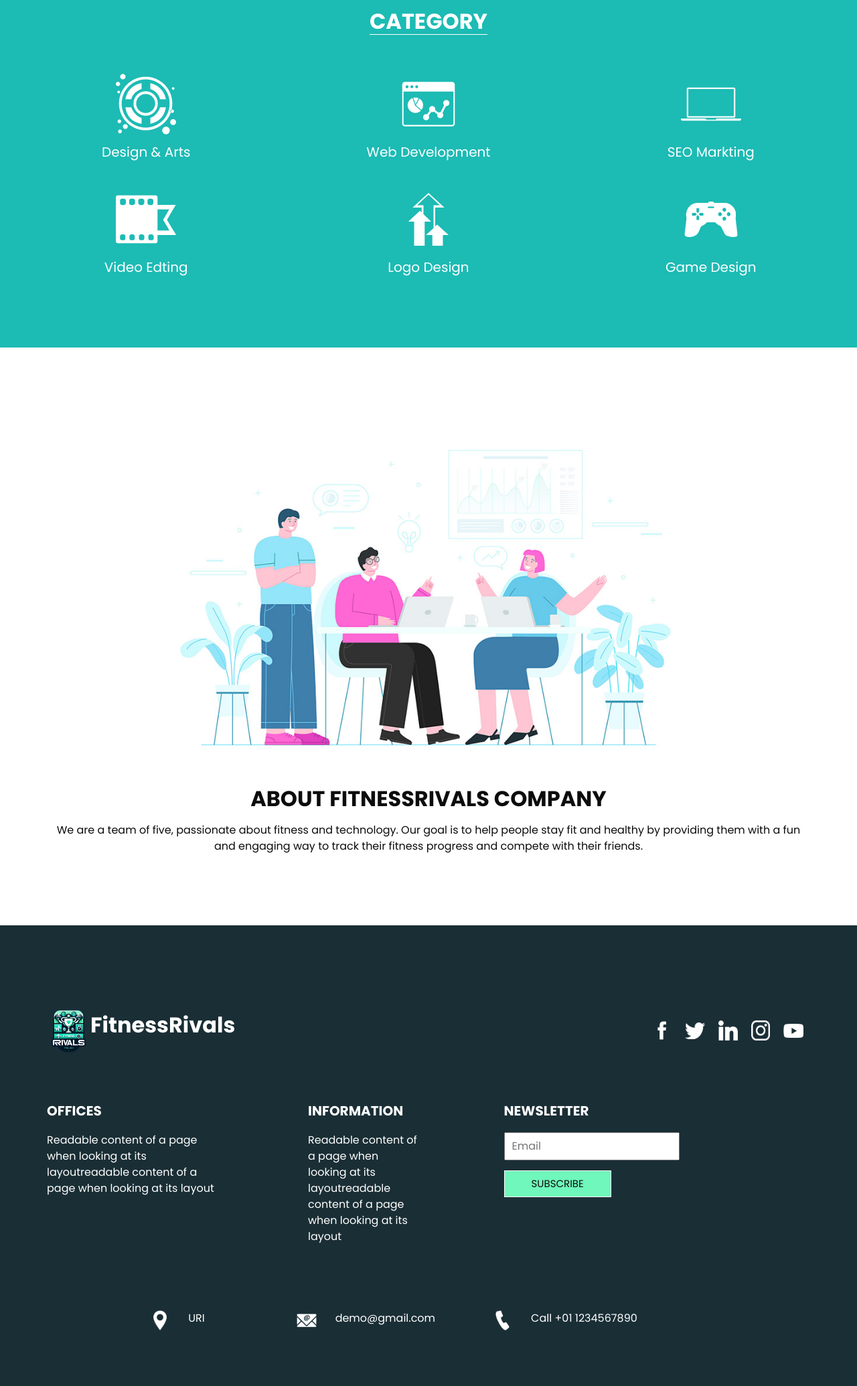
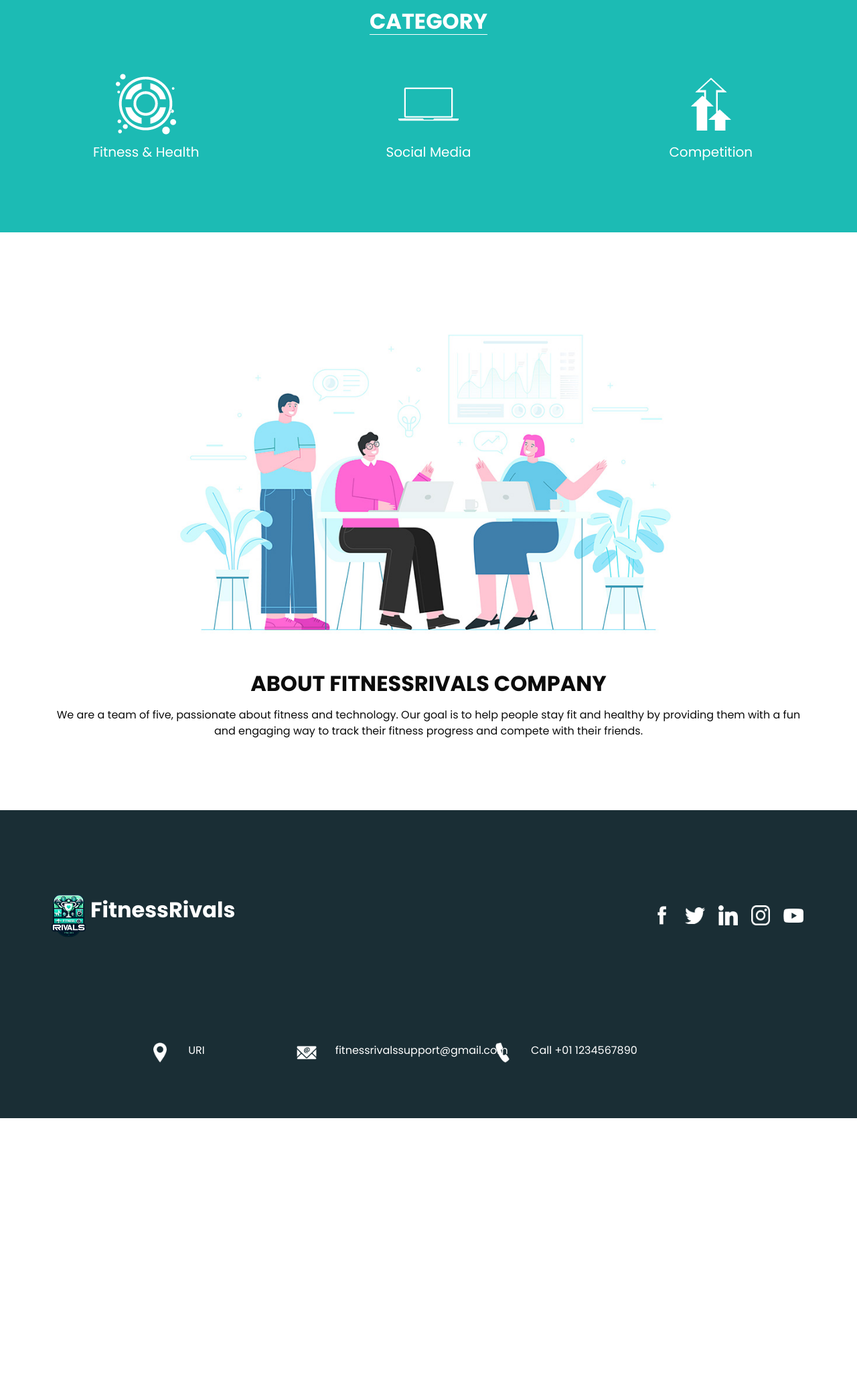
Before and after one commit to yash7210/CSC305_Team16, a plain HTML site: page docs/index.html in a window 1280 px wide. Shown: the part 1440-3510 px from the top of the page at 67% size. After the commit the page ends 3110 px from the top, so only its background shows below. Drawn offline with Linux system fonts and the light colour scheme.

Commit message:
Update index.html

```diff
--- a/docs/index.html
+++ b/docs/index.html
@@ -88,7 +88,6 @@
     <!-- end slider section -->
   </div>
 
-
   <!-- experience section -->
 
   <section class="experience_section layout_padding">
@@ -113,14 +112,6 @@
               The app also allows you to track your progress and see how you stack up against your friends.
               Whether you are looking to lose weight, get in shape, or just stay active, FitnessRivals is the perfect app for you.
             </p>
-            <div class="btn-box">
-              <a href="" class="btn-1">
-                Read More
-              </a>
-              <a href="" class="btn-2">
-                Hire
-              </a>
-            </div>
           </div>
         </div>
 
@@ -146,17 +137,7 @@
           </div>
           <div class="detail-box">
             <h5>
-              Design & Arts
-            </h5>
-          </div>
-        </div>
-        <div class="box">
-          <div class="img-box">
-            <img src="images/c2.png" alt="">
-          </div>
-          <div class="detail-box">
-            <h5>
-              Web Development
+              Fitness & Health
             </h5>
           </div>
         </div>
@@ -166,17 +147,7 @@
           </div>
           <div class="detail-box">
             <h5>
-              SEO Markting
-            </h5>
-          </div>
-        </div>
-        <div class="box">
-          <div class="img-box">
-            <img src="images/c4.png" alt="">
-          </div>
-          <div class="detail-box">
-            <h5>
-              Video Edting
+              Social Media
             </h5>
           </div>
         </div>
@@ -186,24 +157,13 @@
           </div>
           <div class="detail-box">
             <h5>
-              Logo Design
-            </h5>
-          </div>
-        </div>
-        <div class="box">
-          <div class="img-box">
-            <img src="images/c6.png" alt="">
-          </div>
-          <div class="detail-box">
-            <h5>
-              Game Design
+              Competition
             </h5>
           </div>
         </div>
       </div>
     </div>
   </section>
-
 
   <!-- end category section -->
 
@@ -262,42 +222,6 @@
             </a>
           </div>
         </div>
-
-        <div class="info_main">
-          <div class="row">
-            <div class="col-md-3 ">
-              <h5>
-                Offices
-              </h5>
-              <p>
-                Readable content of a page when looking at its layoutreadable content of a page when looking at its layout
-              </p>
-            </div>
-
-            <div class="col-md-3 col-lg-2 offset-lg-1">
-              <h5>
-                Information
-              </h5>
-              <p>
-                Readable content of a page when looking at its layoutreadable content of a page when looking at its layout
-              </p>
-            </div>
-
-            <div class="col-md-3  offset-lg-1">
-              <div class="info_form ">
-                <h5>
-                  Newsletter
-                </h5>
-                <form action="">
-                  <input type="email" placeholder="Email">
-                  <button>
-                    Subscribe
-                  </button>
-                </form>
-              </div>
-            </div>
-          </div>
-        </div>
         <div class="row">
           <div class="col-lg-9 col-md-10 mx-auto">
             <div class="info_contact layout_padding2">
@@ -321,7 +245,7 @@
                     </div>
                     <div class="detail-box">
                       <h6>
-                        demo@gmail.com
+                        fitnessrivalssupport@gmail.com
                       </h6>
                     </div>
                   </a>
@@ -349,15 +273,10 @@
 
   <!-- end info section -->
 
-
-
-
   <script src="js/jquery-3.4.1.min.js"></script>
   <script src="js/bootstrap.js"></script>
   <script src="js/custom.js"></script>
 
-
 </body>
 </body>
-
 </html>
```
